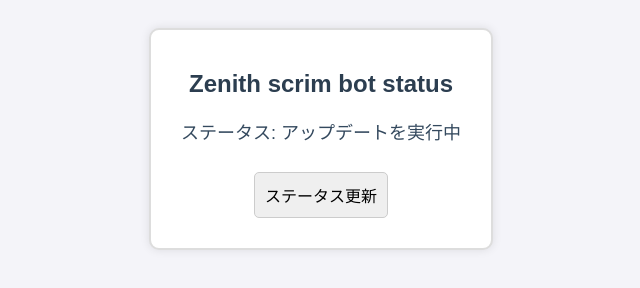
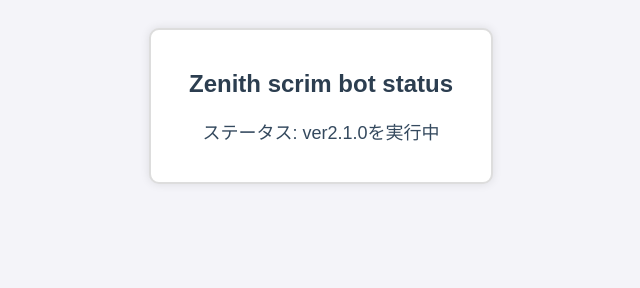
Before and after one commit to ZENITHSCRIM/Kiyaku-bot, a plain HTML site: page status.html in a window 1280 px wide. Shown: the whole page, without its empty margins (319-959 px from the left). Drawn offline with Linux system fonts and the light colour scheme.

Commit message:
Update status.html

```diff
--- a/status.html
+++ b/status.html
@@ -53,8 +53,7 @@
         <h2>Zenith scrim bot status</h2>
 
         <!-- ステータス表示部分 -->
-        <p id="status-display">ステータス: アップデートを実行中</p>
-        <button onclick="updateStatus()">ステータス更新</button>
+        <p id="status-display">ステータス: ver2.1.0を実行中</p>
     </div>
 
     <script>
```
